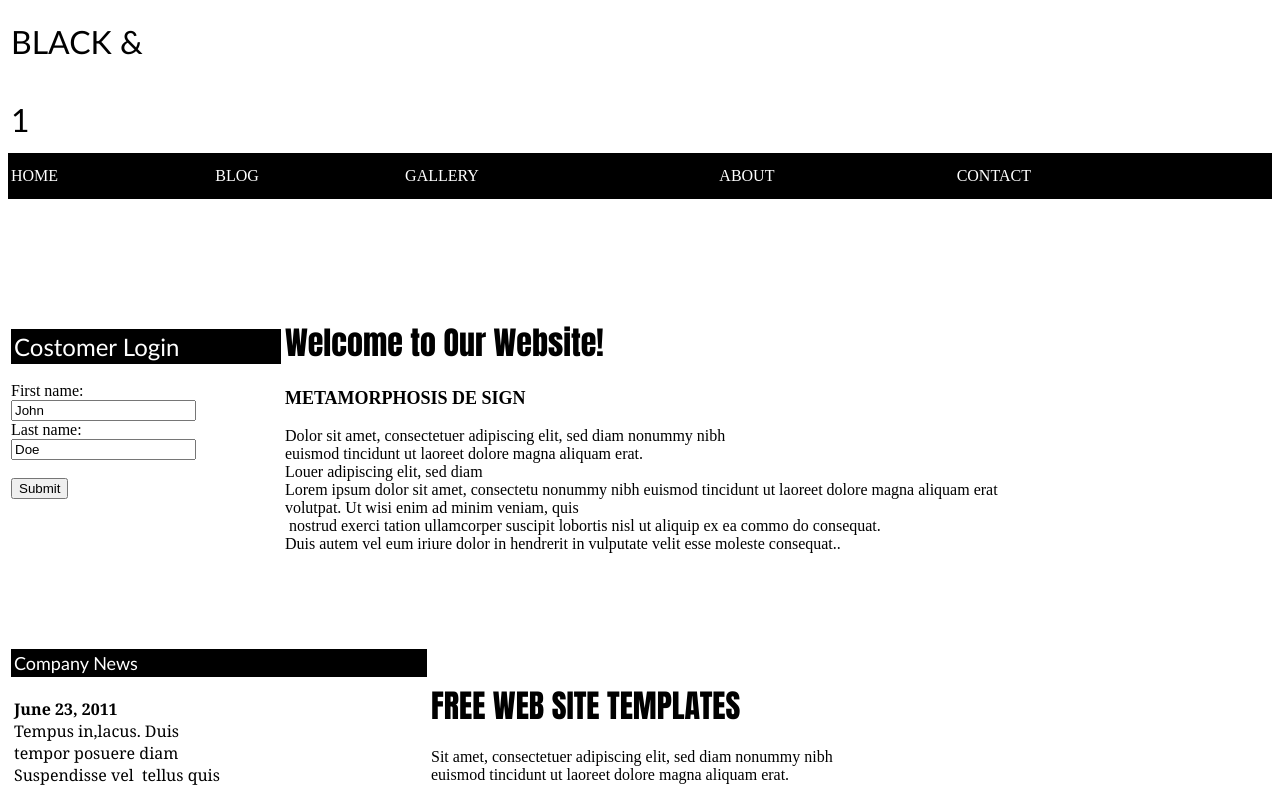
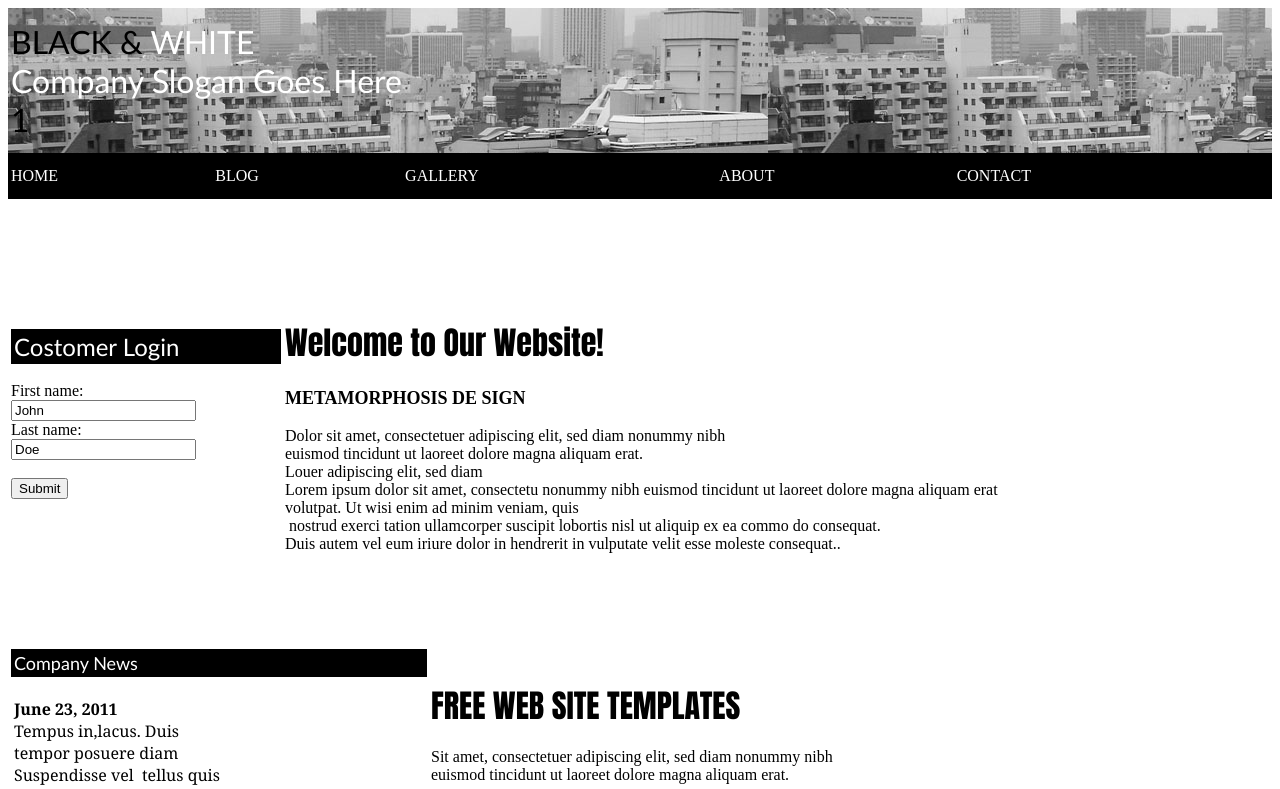
Before and after one commit to kurokimingz/20210924, a plain HTML site: page index.html in a window 1280 px wide. Shown: the top 789 px of the page. Drawn offline with Linux system fonts and the light colour scheme.

Commit message:
Update index.html

```diff
--- a/index.html
+++ b/index.html
@@ -7,7 +7,7 @@
 <title>BLACK &amp; WHITE Company Slogan Goe</title>
 <style type="text/css">
 .auto-style1 {
-	background-image: url('images/tokyo.jpg');
+	background-image: url('image/tokyo.jpg');
 }
 .auto-style2 {
 	text-align: left;
```
